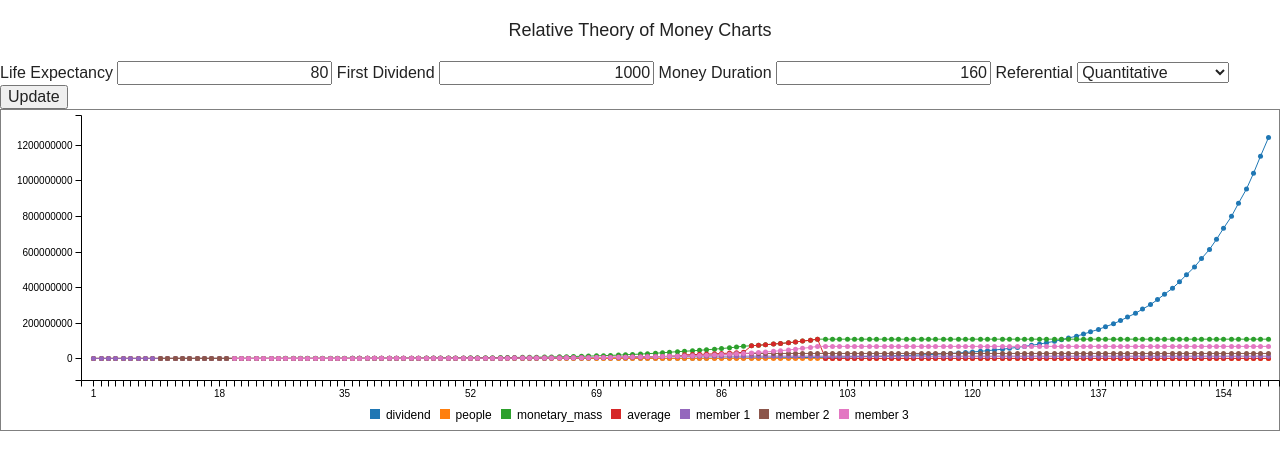
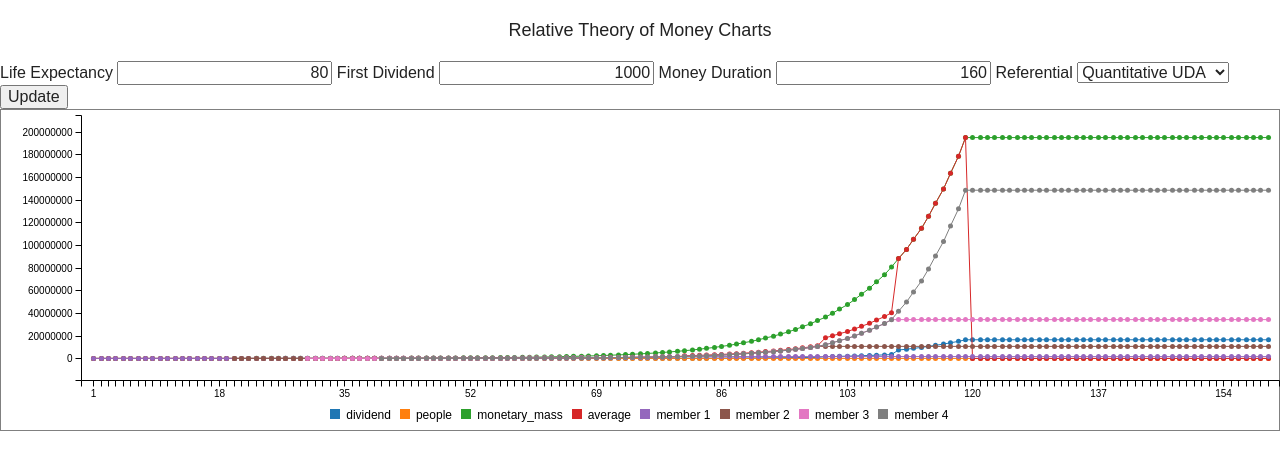
Before and after one commit to libre-money-projects/trm_charts, a website: page src/index.html in a window 1280 px wide. Drawn offline with Linux system fonts and the light colour scheme.

Commit message:
add quantitative UDB

```diff
--- a/src/index.html
+++ b/src/index.html
@@ -57,7 +57,7 @@
         this.life_expectancy = 80;
         this.dividend_start = 1000;
         this.money_duration = 160;
-        this.referential = 'quantitative';
+        this.referential = 'quantitative_uda';
 
         this.get_data = function () {
             this.life_expectancy = parseInt(document.getElementById('life_expectancy').value);
@@ -104,10 +104,13 @@
     money.add_account('member 1', 1);
 
     // add a member account
-    money.add_account('member 2', 10);
+    money.add_account('member 2', 20);
 
     // add a member account
-    money.add_account('member 3', 20);
+    money.add_account('member 3', 30);
+
+    // add a member account
+    money.add_account('member 4', 40);
 
     // generate data
     var data = money.get_data();
--- a/src/js/trm.js
+++ b/src/js/trm.js
@@ -18,9 +18,13 @@ var libre_money_class = function(life_expectancy, dividend_start, money_duration
     this.growth = null;
     this.accounts = [];
     this.referentials = {
-        'quantitative': {
-            name: "Quantitative",
-            formula: null
+        'quantitative_uda': {
+            name: "Quantitative UDA",
+            formula: "UDA"
+        },
+        'quantitative_udb': {
+            name: "Quantitative UDB",
+            formula: "UDB"
         },
         'relative_uda_t': {
             name: "Relative UDA(t)",
@@ -36,7 +40,7 @@ var libre_money_class = function(life_expectancy, dividend_start, money_duration
         }
     };
 
-    this.referential = 'quantitative';
+    this.referential = 'quantitative_uda';
 
     this.reset_dividends = function () {
         this.dividends = {x: [], y : [], display_y: []};
@@ -227,8 +231,12 @@ var libre_money_class = function(life_expectancy, dividend_start, money_duration
         var value = null;
 
         switch (this.referential) {
+            // Quantitative UDA
+            case 'quantitative_uda':
+                value = units;
+                break;
             // Quantitative
-            case 'quantitative':
+            case 'quantitative_udb':
                 value = units;
                 break;
             // Relative to UDA(t)
```
